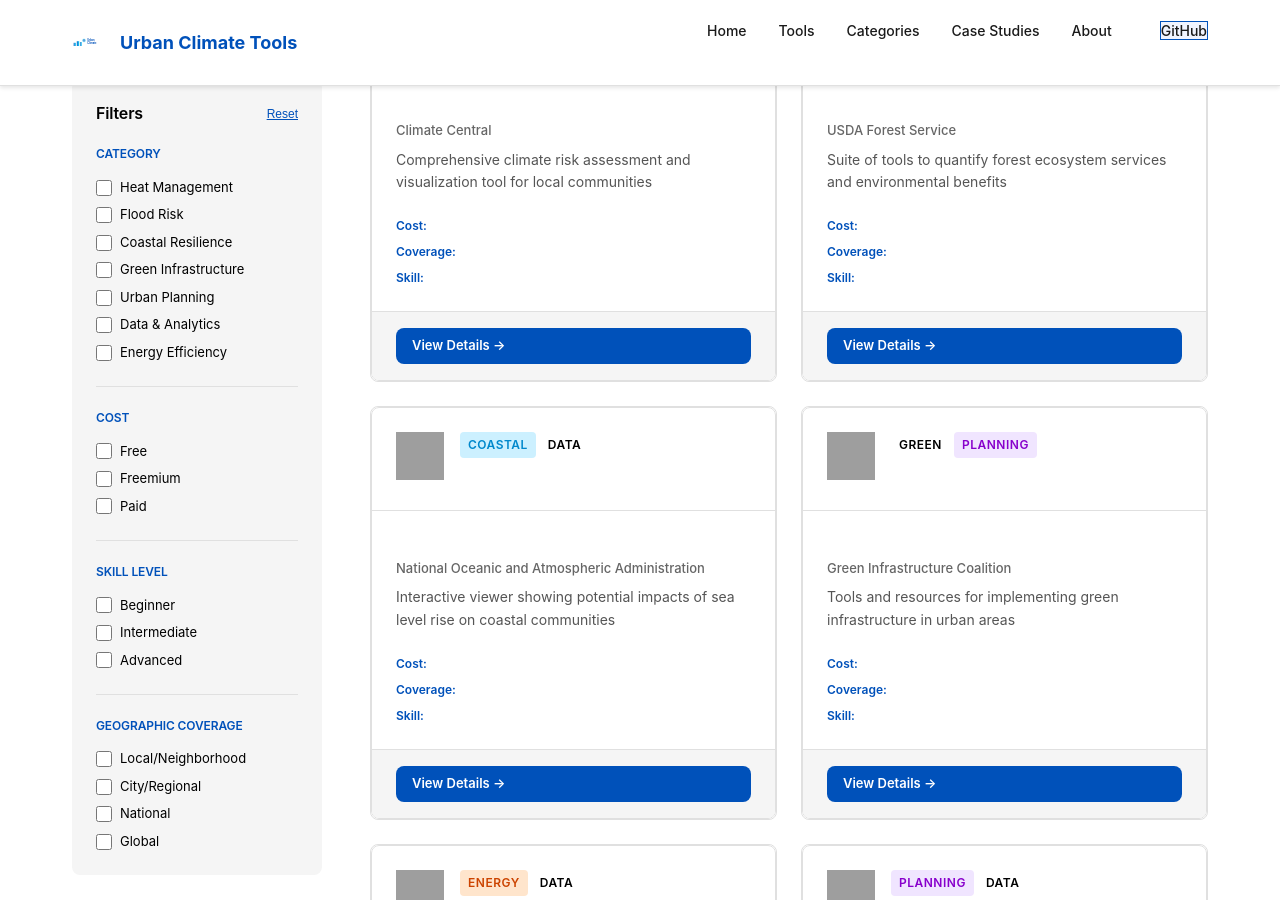
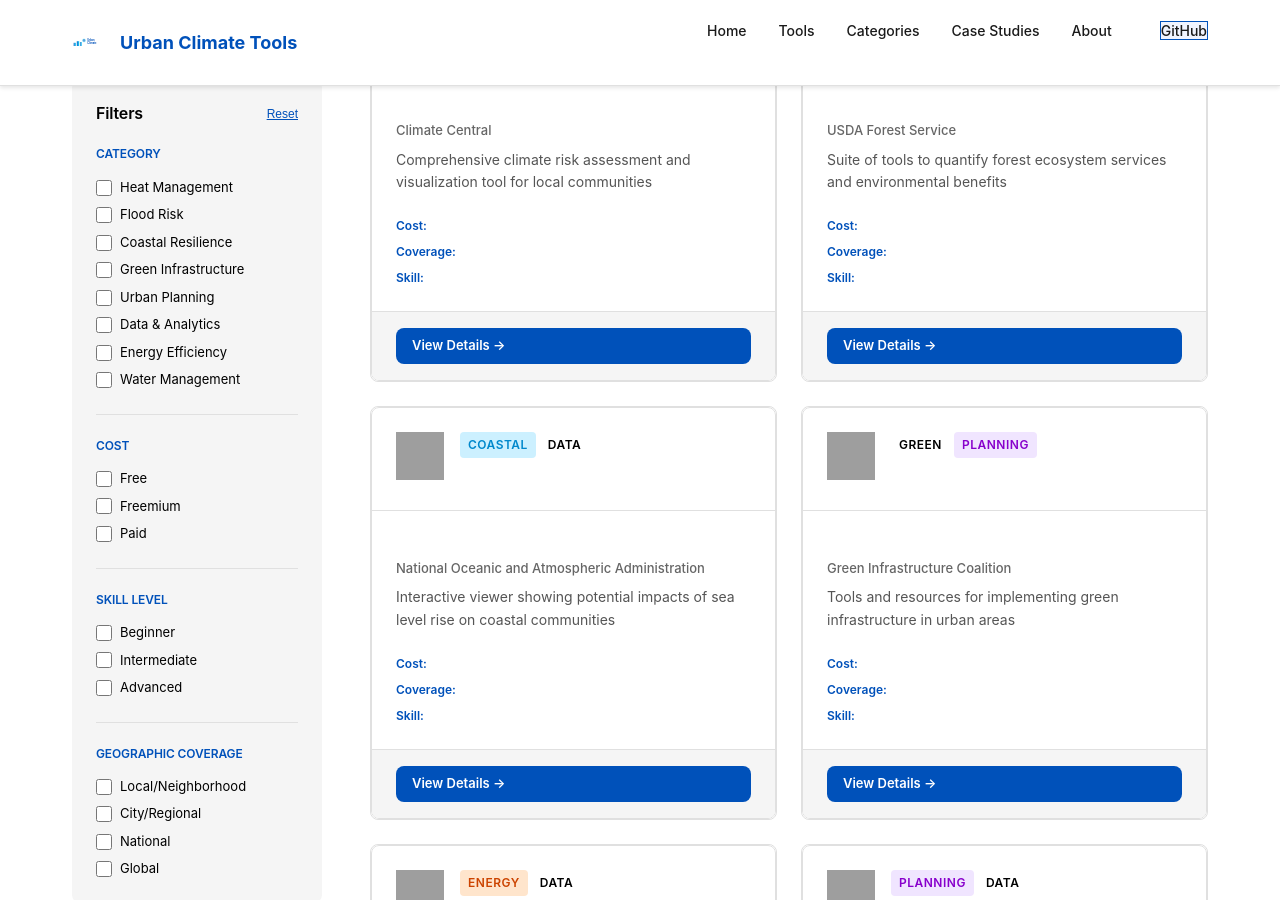
Before and after one commit to mk-ws-git/Urban-Climate-Tools, a Jekyll site: the page built from tools.md, in a window 1280 px wide and 900 px high, scrolled down 440 px. Built offline with Jekyll 4.4.1, drawn with Linux system fonts in a browser that asks for light colours; grey boxes are pictures that could not be loaded.

Commit message:
Fix category layout to use site.data.tools and add water filter
Co-authored-by: mk-ws-git <235080064+mk-ws-git@users.noreply.github.com>

```diff
--- a/_layouts/category.html
+++ b/_layouts/category.html
@@ -31,7 +31,7 @@ layout: default
     </div>
 
     <div class="tool-grid">
-        {% for tool in site.tools %}
+        {% for tool in site.data.tools %}
             {% if tool.categories contains page.category %}
                 {% include tool-card.html tool=tool %}
             {% endif %}
--- a/tools.md
+++ b/tools.md
@@ -67,6 +67,10 @@ title: All Tools
                             <label>
                                 <input type="checkbox" data-filter="category" value="energy">
                                 <span>Energy Efficiency</span>
+                            </label>
+                            <label>
+                                <input type="checkbox" data-filter="category" value="water">
+                                <span>Water Management</span>
                             </label>
                         </div>
                     </div>
```
